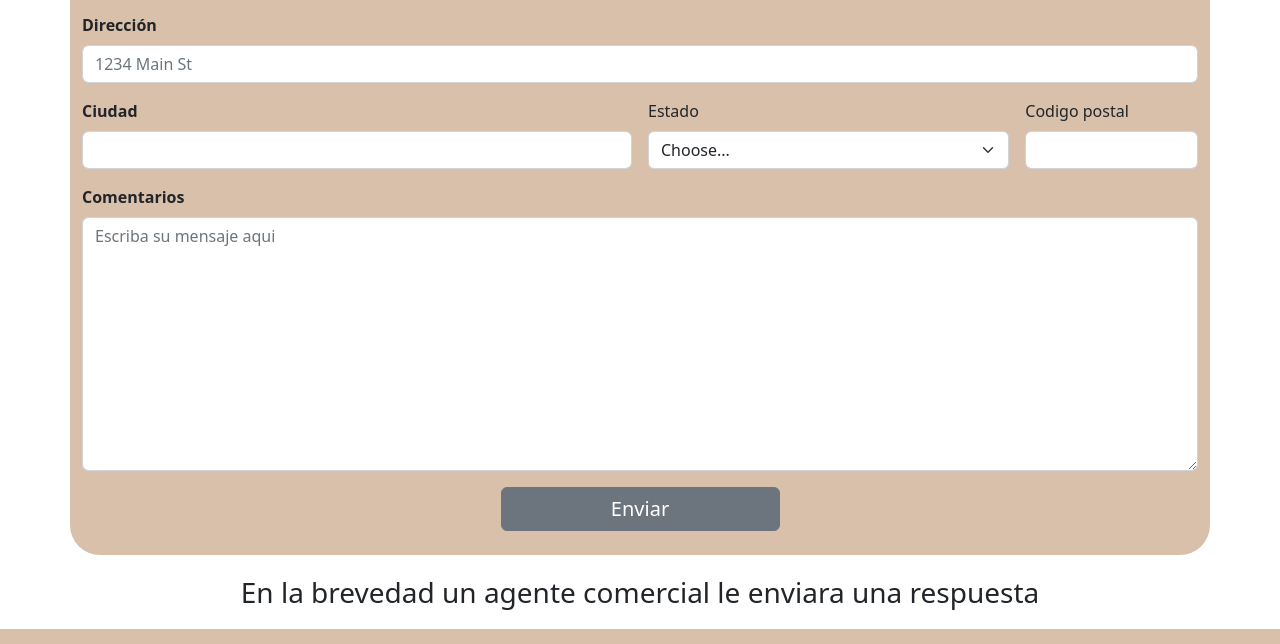
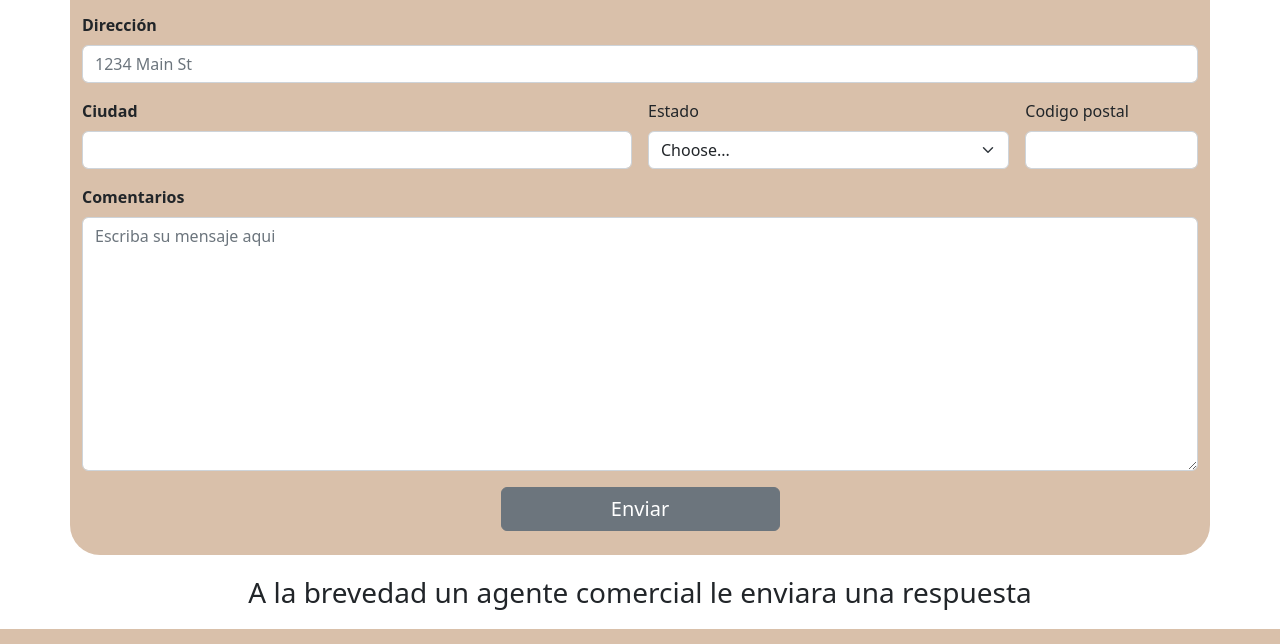
Before and after one commit to juanradaelli/nuevo-proyecto-coder-footer-y-formulario-, a plain HTML site: page contacto.html in a window 1280 px wide. Shown: the part 553-1197 px from the top of the page. Drawn offline with nearby package versions, Linux system fonts and the light colour scheme.

Commit message:
Update contacto.html

```diff
--- a/contacto.html
+++ b/contacto.html
@@ -90,7 +90,7 @@
   </div>
   </div>
   </div>
-  <p class="text-center fs-3">En la brevedad un agente comercial le enviara una respuesta</p>
+  <p class="text-center fs-3">A la brevedad un agente comercial le enviara una respuesta</p>
 
   <footer>
     <div class="footer-style">
```
